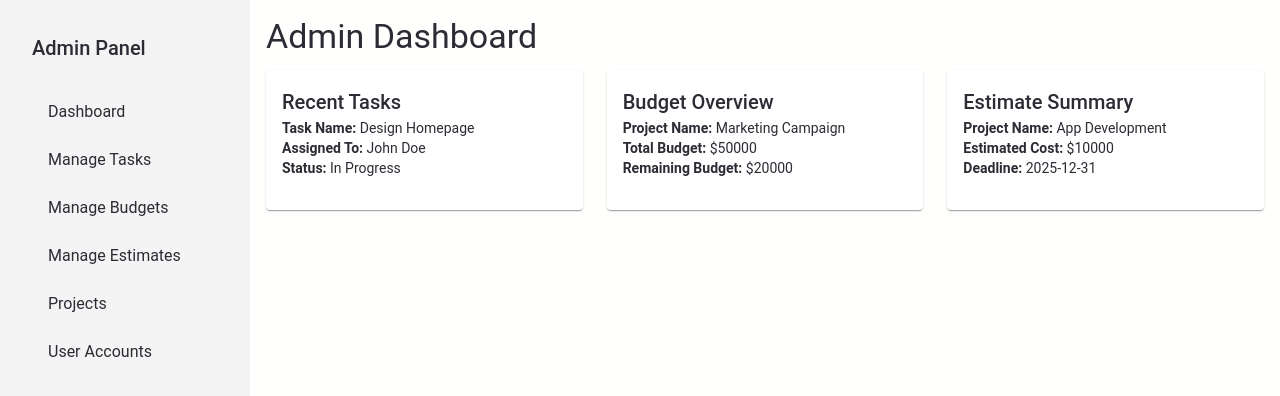
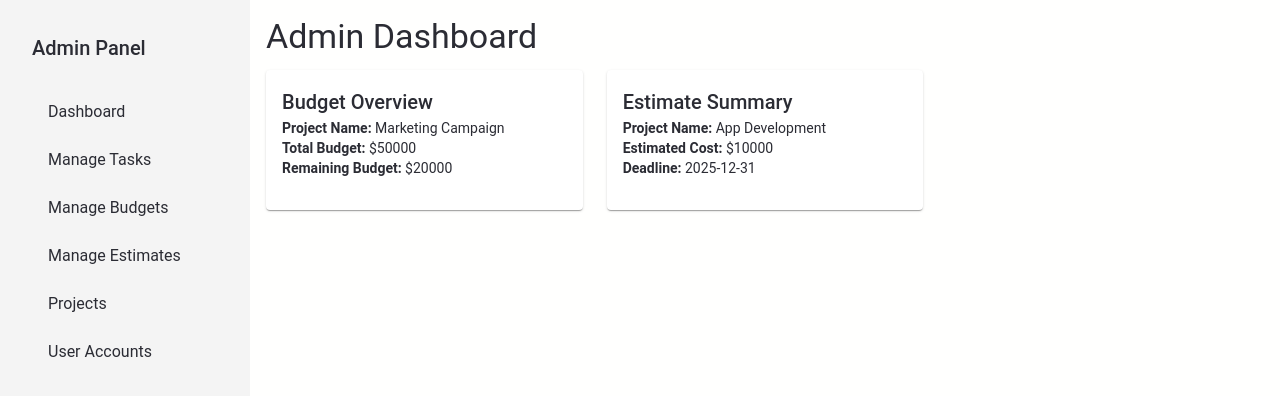
Before and after one commit to abhiram-shaji/flow-companion-frontend, a React (Create React App) app: page /admin/dashboard in a window 1280 px wide. Shown: the top 396 px of the page. Built offline with nearby package versions, Linux system fonts and the light colour scheme.

Commit message:
Update hooks

```diff
--- a/src/hooks/useAdminDashboardData.ts
+++ b/src/hooks/useAdminDashboardData.ts
@@ -1,14 +1,6 @@
 import { useState } from "react";
 
 export const useAdminDashboardData = () => {
-  const [tasks] = useState([
-    {
-      id: 1,
-      name: "Design Homepage",
-      assignedTo: "John Doe",
-      status: "In Progress",
-    },
-  ]);
 
   const [budgets] = useState([
     {
@@ -28,5 +20,14 @@ export const useAdminDashboardData = () => {
     },
   ]);
 
-  return { tasks, budgets, estimates };
+  return { budgets, estimates };
 };
+
+
+/*Implement these api here instead of dummy data
+
+host : https://flow-companion-backend.onrender.com
+
+
+
+*/
--- a/src/pages/AdminDashboard.tsx
+++ b/src/pages/AdminDashboard.tsx
@@ -4,7 +4,7 @@ import { useAdminDashboardData } from "../hooks/useAdminDashboardData";
 import Sidebar from "../components/AdminSidebar";
 
 const AdminDashboard: React.FC = () => {
-  const { tasks, budgets, estimates } = useAdminDashboardData();
+  const { budgets, estimates } = useAdminDashboardData();
 
   return (
     <Box sx={{ display: "flex", minHeight: "100vh" }}>
@@ -29,27 +29,6 @@ const AdminDashboard: React.FC = () => {
           Admin Dashboard
         </Typography>
         <Grid container spacing={3}>
-          {/* Recent Tasks Card */}
-          <Grid item xs={12} sm={6} md={4}>
-            <Card>
-              <CardContent>
-                <Typography variant="h6">Recent Tasks</Typography>
-                {tasks.map((task) => (
-                  <Box key={task.id} sx={{ marginBottom: 1 }}>
-                    <Typography variant="body2">
-                      <strong>Task Name:</strong> {task.name}
-                    </Typography>
-                    <Typography variant="body2">
-                      <strong>Assigned To:</strong> {task.assignedTo}
-                    </Typography>
-                    <Typography variant="body2">
-                      <strong>Status:</strong> {task.status}
-                    </Typography>
-                  </Box>
-                ))}
-              </CardContent>
-            </Card>
-          </Grid>
 
           {/* Budget Overview Card */}
           <Grid item xs={12} sm={6} md={4}>
```
Also changed, not shown: src/hooks/useBudgetDialog.ts (+9 -0 lines), src/hooks/useBudgets.ts (+9 -0 lines), src/hooks/useEstimates.ts (+9 -0 lines).
